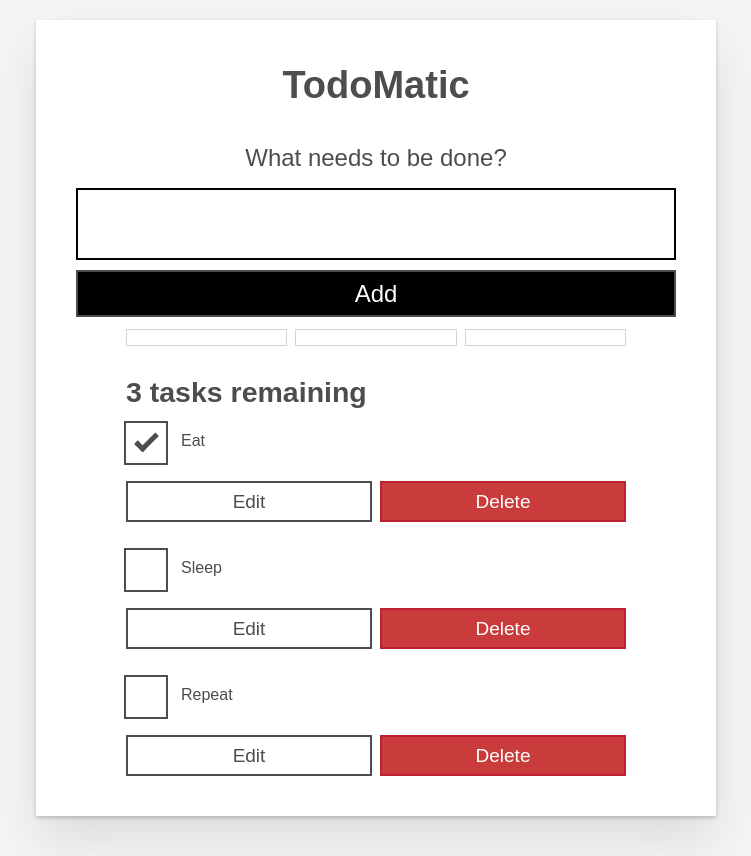
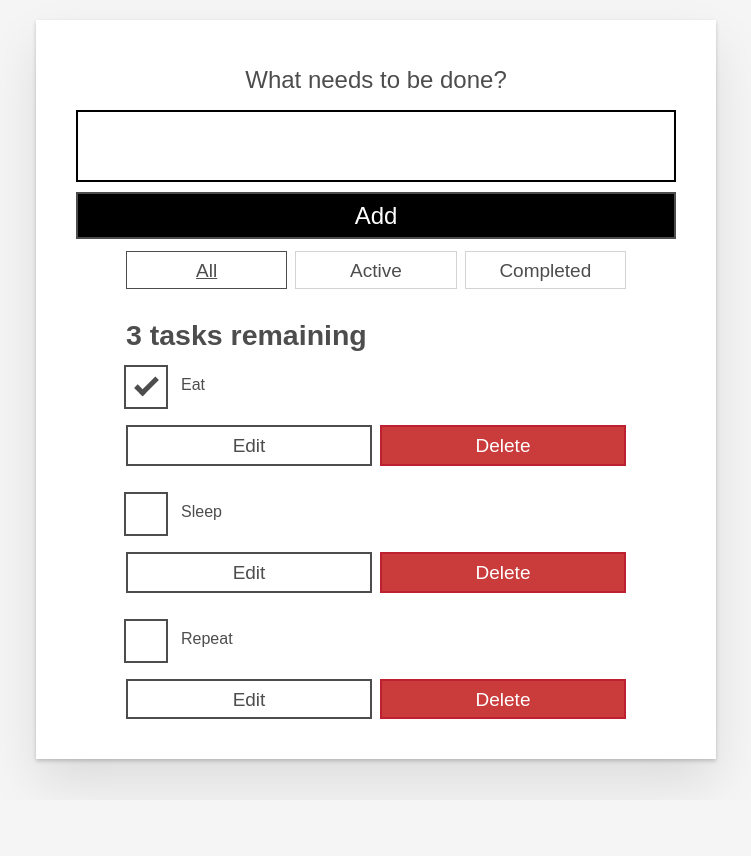
Before and after one commit to steveputhuran/Todo-List, a React (Create React App) app: page / in a window 1280 px wide. Shown: the whole page, without its empty margins (264-1015 px from the left). After the commit the page ends 800 px from the top, so only its background shows below. Built offline with nearby package versions, Linux system fonts and the light colour scheme.

Commit message:
Update App.js

```diff
--- a/src/App.js
+++ b/src/App.js
@@ -1,28 +1,112 @@
-import React from "react";
+import React, { useState, useRef, useEffect } from "react";
 import Form from "./components/Form";
 import FilterButton from "./components/FilterButton";
 import Todo from "./components/Todo";
+import { nanoid } from "nanoid";
+
+
+function usePrevious(value) {
+  const ref = useRef();
+  useEffect(() => {
+    ref.current = value;
+  });
+  return ref.current;
+}
+
+const FILTER_MAP = {
+  All: () => true,
+  Active: task => !task.completed,
+  Completed: task => task.completed
+};
+
+const FILTER_NAMES = Object.keys(FILTER_MAP);
 
 function App(props) {
-  const taskList = props.tasks.map(task => (
+  const [tasks, setTasks] = useState(props.tasks);
+  const [filter, setFilter] = useState('All');
+
+  function toggleTaskCompleted(id) {
+    const updatedTasks = tasks.map(task => {
+      // if this task has the same ID as the edited task
+      if (id === task.id) {
+        // use object spread to make a new obkect
+        // whose `completed` prop has been inverted
+        return {...task, completed: !task.completed}
+      }
+      return task;
+    });
+    setTasks(updatedTasks);
+  }
+
+
+  function deleteTask(id) {
+    const remainingTasks = tasks.filter(task => id !== task.id);
+    setTasks(remainingTasks);
+  }
+
+
+  function editTask(id, newName) {
+    const editedTaskList = tasks.map(task => {
+    // if this task has the same ID as the edited task
+      if (id === task.id) {
+        //
+        return {...task, name: newName}
+      }
+      return task;
+    });
+    setTasks(editedTaskList);
+  }
+
+  const taskList = tasks
+  .filter(FILTER_MAP[filter])
+  .map(task => (
     <Todo
-        id={task.id}
-        name={task.name}
-        completed={task.completed}
-        key={task.id}
-      />
-    )
-  );
+      id={task.id}
+      name={task.name}
+      completed={task.completed}
+      key={task.id}
+      toggleTaskCompleted={toggleTaskCompleted}
+      deleteTask={deleteTask}
+      editTask={editTask}
+    />
+  ));
+
+  const filterList = FILTER_NAMES.map(name => (
+    <FilterButton
+      key={name}
+      name={name}
+      isPressed={name === filter}
+      setFilter={setFilter}
+    />
+  ));
+
+  function addTask(name) {
+    const newTask = { id: "todo-" + nanoid(), name: name, completed: false };
+    setTasks([...tasks, newTask]);
+  }
+
+
+  const tasksNoun = taskList.length !== 1 ? 'tasks' : 'task';
+  const headingText = `${taskList.length} ${tasksNoun} remaining`;
+
+  const listHeadingRef = useRef(null);
+  const prevTaskLength = usePrevious(tasks.length);
+
+  useEffect(() => {
+    if (tasks.length - prevTaskLength === -1) {
+      listHeadingRef.current.focus();
+    }
+  }, [tasks.length, prevTaskLength]);
+
   return (
     <div className="todoapp stack-large">
-      <h1>TodoMatic</h1>
-      <Form />
+      <Form addTask={addTask} />
       <div className="filters btn-group stack-exception">
-        <FilterButton />
-        <FilterButton />
-        <FilterButton />
+        {filterList}
       </div>
-      <h2 id="list-heading">3 tasks remaining</h2>
+      <h2 id="list-heading" tabIndex="-1" ref={listHeadingRef}>
+        {headingText}
+      </h2>
       <ul
         role="list"
         className="todo-list stack-large stack-exception"
```
